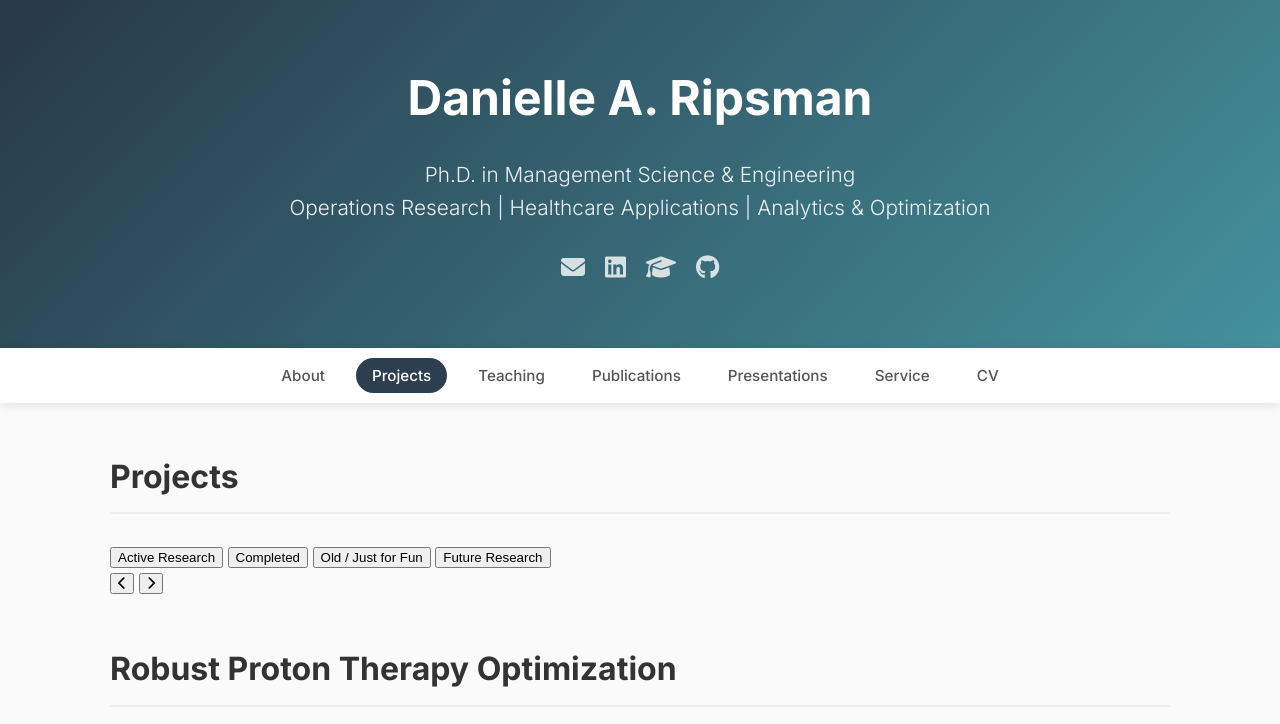
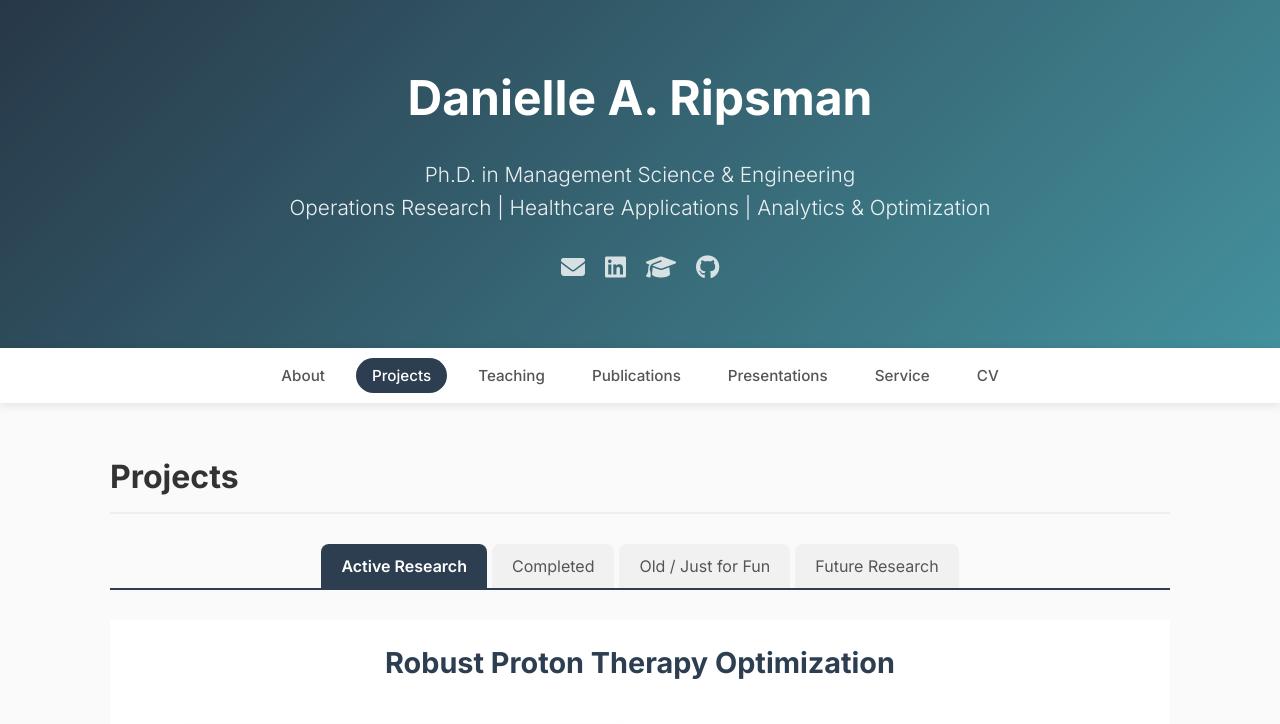
Before and after one commit to DaniRip/DaniRip.github.io, a Jekyll site: the page built from projects.md, in a window 1280 px wide. Shown: the top 724 px of the page. Built offline with Jekyll 4.4.1, drawn with Linux system fonts in a browser that asks for light colours; grey boxes are pictures that could not be loaded.

Commit message:
Update style.css

```diff
--- a/assets/css/style.css
+++ b/assets/css/style.css
@@ -654,6 +654,155 @@ details[open] .toggle-chevron {
     background-color: #fffdf5;     /* Very faint gold tint */
 }
 
+/* --- Project Tabs (The Binder Look) --- */
+.project-tabs {
+    display: flex;
+    justify-content: center;
+    border-bottom: 2px solid var(--accent-color);
+    margin-bottom: 30px;
+    flex-wrap: wrap;
+    gap: 5px;
+}
+
+.tab-btn {
+    background-color: #f1f1f1;
+    border: none;
+    outline: none;
+    cursor: pointer;
+    padding: 12px 20px;
+    transition: 0.3s;
+    font-size: 1rem;
+    font-family: var(--font-main);
+    color: #555;
+    border-radius: 8px 8px 0 0; /* Rounded top corners like a file tab */
+    margin-bottom: 0; /* Sits right on the line */
+}
+
+.tab-btn:hover {
+    background-color: #ddd;
+    color: var(--accent-color);
+}
+
+.tab-btn.active {
+    background-color: var(--accent-color);
+    color: white;
+    font-weight: 600;
+}
+
+/* --- The Carousel Area --- */
+.projects-display-area {
+    position: relative;
+    min-height: 400px; /* Ensures the arrows sit nicely even if content is short */
+    background: #fff;
+    padding: 20px;
+    border-radius: 0 0 12px 12px;
+}
+
+.category-container {
+    position: relative;
+    width: 100%;
+}
+
+/* --- The Navigation Arrows --- */
+.nav-arrow {
+    position: absolute;
+    top: 50%;
+    transform: translateY(-50%);
+    background: rgba(44, 62, 80, 0.1);
+    color: var(--accent-color);
+    border: none;
+    width: 40px;
+    height: 40px;
+    border-radius: 50%;
+    cursor: pointer;
+    font-size: 1.2rem;
+    z-index: 10;
+    transition: all 0.2s ease;
+    display: flex;
+    align-items: center;
+    justify-content: center;
+}
+
+.nav-arrow:hover {
+    background: var(--accent-color);
+    color: white;
+}
+
+.nav-arrow.left { left: 0; }
+.nav-arrow.right { right: 0; }
+
+/* --- The Slide Content --- */
+.slides-wrapper {
+    padding: 0 50px; /* Make room for arrows on left/right */
+}
+
+.project-slide {
+    display: none; /* Hidden by default */
+    animation: fadeEffect 0.5s; /* Smooth fade in */
+}
+
+.project-slide.visible {
+    display: block; /* Only the active slide shows */
+}
+
+.slide-title {
+    text-align: center;
+    color: var(--accent-color);
+    margin-top: 0;
+    border-bottom: none; /* Override default H2 line */
+    font-size: 1.8rem;
+}
+
+.slide-content {
+    display: grid;
+    grid-template-columns: 1fr 1fr; /* Split visual and text */
+    gap: 30px;
+    align-items: center;
+    margin-top: 20px;
+}
+
+/* Images & Videos */
+.slide-visual img {
+    width: 100%;
+    border-radius: 8px;
+    box-shadow: 0 4px 12px rgba(0,0,0,0.1);
+}
+
+.slide-text {
+    font-size: 1.05rem;
+    color: #444;
+    line-height: 1.7;
+}
+
+/* --- Animation --- */
+@keyframes fadeEffect {
+    from {opacity: 0;}
+    to {opacity: 1;}
+}
+
+/* --- Mobile Stack --- */
+@media (max-width: 768px) {
+    .slide-content {
+        grid-template-columns: 1fr; /* Stack vertically on phones */
+    }
+
+    .nav-arrow {
+        width: 30px;
+        height: 30px;
+        font-size: 1rem;
+    }
+
+    .slides-wrapper {
+        padding: 0 35px;
+    }
+
+    .tab-btn {
+        flex: 1 1 40%; /* Make tabs grow to fill rows on mobile */
+        font-size: 0.9rem;
+        padding: 10px;
+    }
+}
+
 /* --- Mobile Specific Tweaks --- */
 @media (max-width: 768px) {
     /* Stack mentorship back to 1 column on phones */
```
